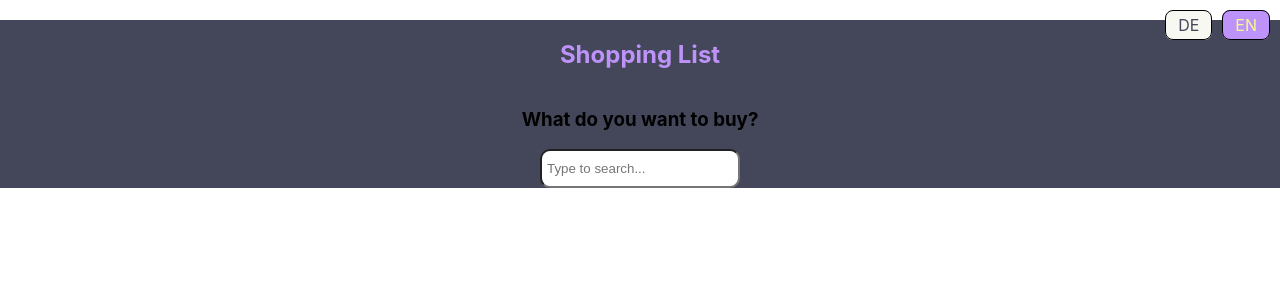
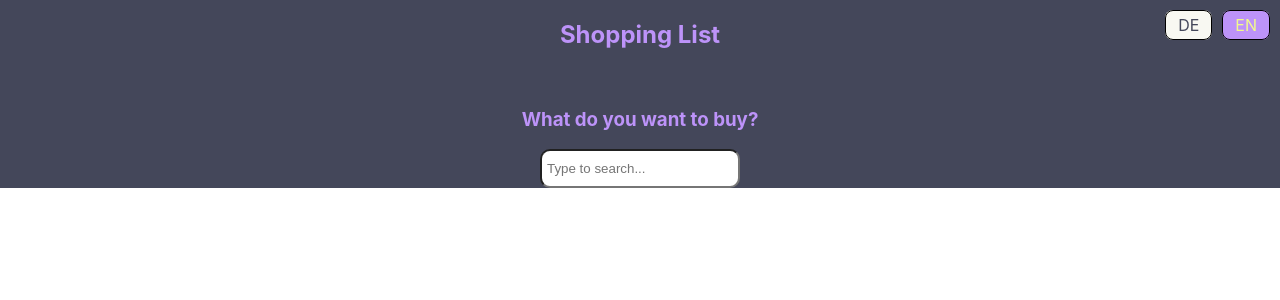
Before and after one commit to tsimvris/shopping-list, a React (Create React App) app: page /english in a window 1280 px wide. Shown: the top 300 px of the page. Built offline with nearby package versions, Linux system fonts and the light colour scheme.

Commit message:
synchro DE-EN

```diff
--- a/src/Components/StyleUl.jsx
+++ b/src/Components/StyleUl.jsx
@@ -4,5 +4,6 @@ const StyledUl = styled.ul`
   flex-wrap: wrap;
   justify-content: center;
   align-items: center;
+  gap: 20px;
 `;
 export default StyledUl;
--- a/src/Components/StyledLi.jsx
+++ b/src/Components/StyledLi.jsx
@@ -6,7 +6,6 @@ const StyledLi = styled.li`
   color: #44475a;
   width: fit-content;
   list-style: none;
-  margin: 5px;
   &:hover {
     background-color: #ff5555;
     color: #f8f8f2;
--- a/src/Pages/DE.jsx
+++ b/src/Pages/DE.jsx
@@ -1,6 +1,6 @@
 import React, { useState, useEffect } from "react";
 import { nanoid } from "nanoid";
-import "./de.css";
+import "./pageStyle.css";
 
 import { saveToLocalStorage, loadFromLocalStorage } from "../LocalStorage";
 import StyledInput from "../Components/StyledInput";
@@ -16,7 +16,7 @@ export default function Todo() {
   });
 
   return (
-    <div className="DeWrap">
+    <div className="Wrap">
       <h2 className="title">Einkaufsliste</h2>
       <StyledUl>
         {items.map((item) => {
--- a/src/Pages/EN.jsx
+++ b/src/Pages/EN.jsx
@@ -1,5 +1,7 @@
 import React, { useState, useEffect } from "react";
 import { nanoid } from "nanoid";
+import "./pageStyle.css";
+
 import { saveToLocalStorage, loadFromLocalStorage } from "../LocalStorage";
 import StyledInput from "../Components/StyledInput";
 import StyledLi from "../Components/StyledLi";
@@ -14,7 +16,7 @@ export default function English() {
   });
 
   return (
-    <div className="EnWrap">
+    <div className="Wrap">
       <h2 className="title">Shopping List</h2>
       <StyledUl>
         {items.map((item) => {
@@ -30,7 +32,7 @@ export default function English() {
           );
         })}
       </StyledUl>
-      <h3 className="SecondaryTitle">What do you want to buy?</h3>
+      <h3 className="title">What do you want to buy?</h3>
 
       <form
         className="form"
--- a/src/Pages/de.css
+++ b/src/Pages/pageStyle.css
@@ -1,4 +1,4 @@
-.DeWrap {
+.Wrap {
   margin: -20px;
 }
 .title {
```
